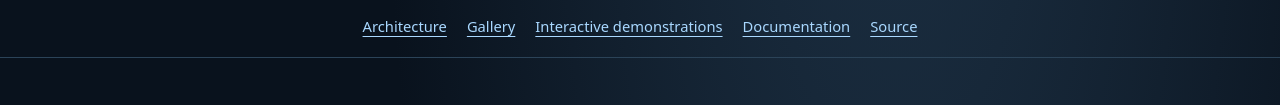
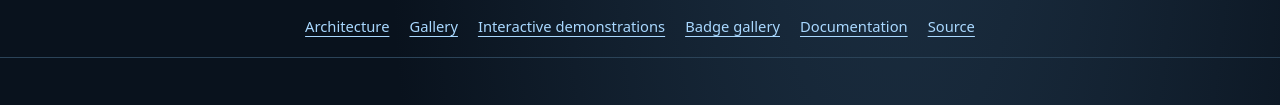
Before and after one commit to TrentBest/TheSingularityWorkshop.GUI, a plain HTML site: page site/index.html in a window 1280 px wide. Shown: the part 432-537 px from the top of the page. Drawn offline with Linux system fonts and the light colour scheme; files whose address does not match are found by name.

Commit message:
feat(gui): link badge gallery from showcase

```diff
--- a/site/index.html
+++ b/site/index.html
@@ -54,6 +54,7 @@
         <a href="#architecture">Architecture</a>
         <a href="#gallery">Gallery</a>
         <a href="samples/demonstrations/index.html">Interactive demonstrations</a>
+        <a href="badges.html">Badge gallery</a>
         <a href="https://github.com/TrentBest/TheSingularityWorkshop.GUI/tree/development/docs">Documentation</a>
         <a href="https://github.com/TrentBest/TheSingularityWorkshop.GUI">Source</a>
       </nav>
```
